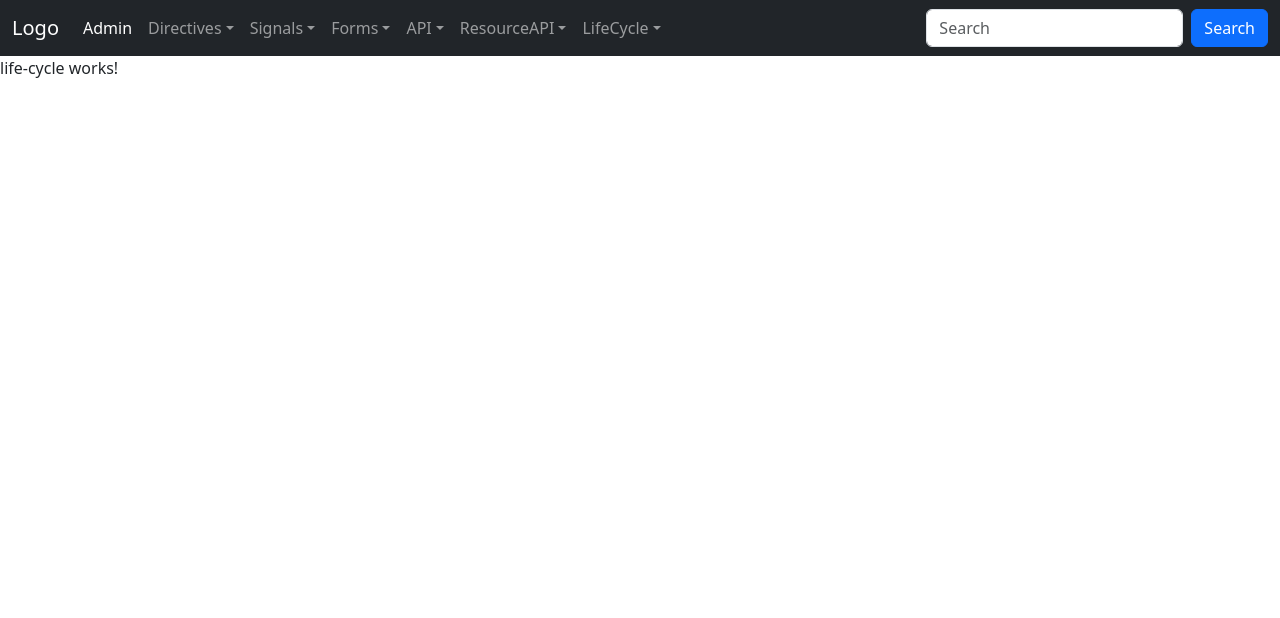
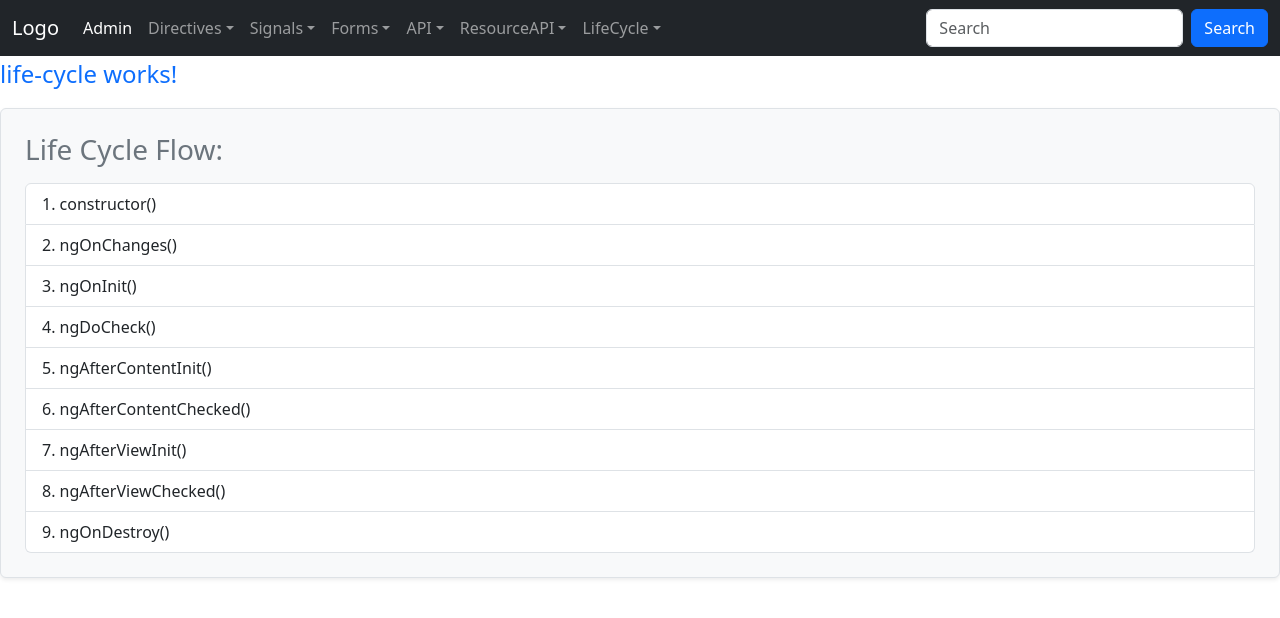
Before and after one commit to khushibansal13/Angular-Prac, an Angular app in the folder AngularTutorial/: page /life-cycle in a window 1280 px wide. Shown: the top 618 px of the page. Built offline with nearby package versions, Linux system fonts and the light colour scheme.

Commit message:
Resuable components created

```diff
--- a/AngularTutorial/src/app/components/API/customer/customer.component.html
+++ b/AngularTutorial/src/app/components/API/customer/customer.component.html
@@ -1,4 +1,14 @@
-<div class="row">
+<!-- <div class="row p-3">
+  <div class="col-4">
+    <app-progress-bar [progressValue]="20"></app-progress-bar>
+  </div>
+</div> -->
+<div class="row p-3">
+  <div class="col-12 text-center">
+    <app-tabs [tabList]="customerTabs"></app-tabs>
+  </div>
+</div>
+<div class="row pt-3">
   <div class="col-8">
     <div class="card">
       <div class="card-header bg-warning">
--- a/AngularTutorial/src/app/components/API/customer/customer.component.ts
+++ b/AngularTutorial/src/app/components/API/customer/customer.component.ts
@@ -2,14 +2,18 @@ import { HttpClient } from '@angular/common/http';
 import { Component } from '@angular/core';
 import { FormsModule } from '@angular/forms';
 import { CustomerService } from '../../../services/customer.service';
+import { ProgressBarComponent } from '../../../reusable/progress-bar/progress-bar.component';
+import { TabsComponent } from "../../../reusable/tabs/tabs.component";
 
 @Component({
   selector: 'app-customer',
-  imports: [FormsModule],
+  imports: [FormsModule, ProgressBarComponent, TabsComponent],
   templateUrl: './customer.component.html',
   styleUrl: './customer.component.css'
 })
 export class CustomerComponent {
+
+  customerTabs: string[] = ["Basic Info","Plan Info","Payment" ];
 
   customerObj: any = {
     "customerId": 0,
--- a/AngularTutorial/src/app/components/admin/admin.component.html
+++ b/AngularTutorial/src/app/components/admin/admin.component.html
@@ -2,3 +2,8 @@
 <p class="text-welcome">hi from admin component</p>
 
 <button class="btn btn-primary" routerLink="/ng-class">Navigate to NgClass</button>
+
+<div class="row p-3">
+  <div class="col-4">
+    <app-progress-bar [progressValue]="80"></app-progress-bar>
+  </div>
--- a/AngularTutorial/src/app/components/admin/admin.component.ts
+++ b/AngularTutorial/src/app/components/admin/admin.component.ts
@@ -1,9 +1,10 @@
 import { Component } from '@angular/core';
 import { RouterLink } from '@angular/router';
+import { ProgressBarComponent } from '../../reusable/progress-bar/progress-bar.component';
 
 @Component({
   selector: 'app-admin',
-  imports: [RouterLink],
+  imports: [RouterLink,ProgressBarComponent],
   templateUrl: './admin.component.html',
   styleUrl: './admin.component.css'
 })
--- a/AngularTutorial/src/app/components/life-cycle/life-cycle.component.html
+++ b/AngularTutorial/src/app/components/life-cycle/life-cycle.component.html
@@ -1 +1,16 @@
-<p>life-cycle works!</p>
+<p class="fs-4 text-primary">life-cycle works!</p>
+
+<div class="p-4 bg-light border rounded shadow-sm">
+  <h3 class="text-secondary mb-3">Life Cycle Flow:</h3>
+  <ol class="list-group list-group-numbered">
+    <li class="list-group-item">constructor()</li>
+    <li class="list-group-item">ngOnChanges()</li>
+    <li class="list-group-item">ngOnInit()</li>
+    <li class="list-group-item">ngDoCheck()</li>
+    <li class="list-group-item">ngAfterContentInit()</li>
+    <li class="list-group-item">ngAfterContentChecked()</li>
+    <li class="list-group-item">ngAfterViewInit()</li>
+    <li class="list-group-item">ngAfterViewChecked()</li>
+    <li class="list-group-item">ngOnDestroy()</li>
+  </ol>
+</div>
--- /dev/null
+++ b/AngularTutorial/src/app/reusable/progress-bar/progress-bar.component.html
@@ -0,0 +1,5 @@
+<div class="progress">
+  <div class="progress-bar" [ngStyle]="{width:progressValue + '%'}">
+    {{progressValue}}%
+  </div>
+</div>
--- /dev/null
+++ b/AngularTutorial/src/app/reusable/tabs/tabs.component.html
@@ -0,0 +1,6 @@
+<div class="btn-group">
+  @for (item of tabList; track $index) {
+    <button type="button" class="btn btn-primary">{{item}}</button>
+  }
+
+</div>
```
Also changed, not shown: AngularTutorial/src/app/reusable/progress-bar/progress-bar.component.ts (added, +14 -0 lines), AngularTutorial/src/app/reusable/tabs/tabs.component.ts (added, +13 -0 lines), AngularTutorial/src/app/reusable/progress-bar/progress-bar.component.css (added), AngularTutorial/src/app/reusable/tabs/tabs.component.css (added), 3 other files (tests, documents, lock files or other folders).
